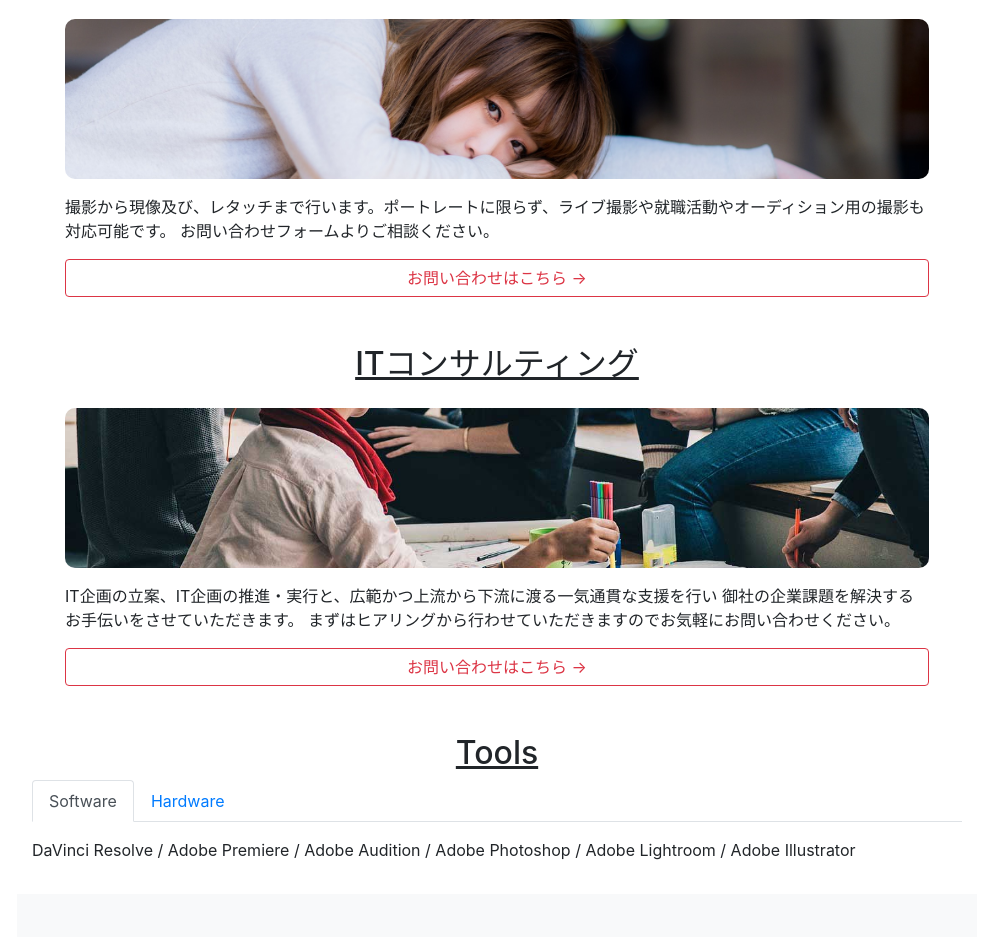
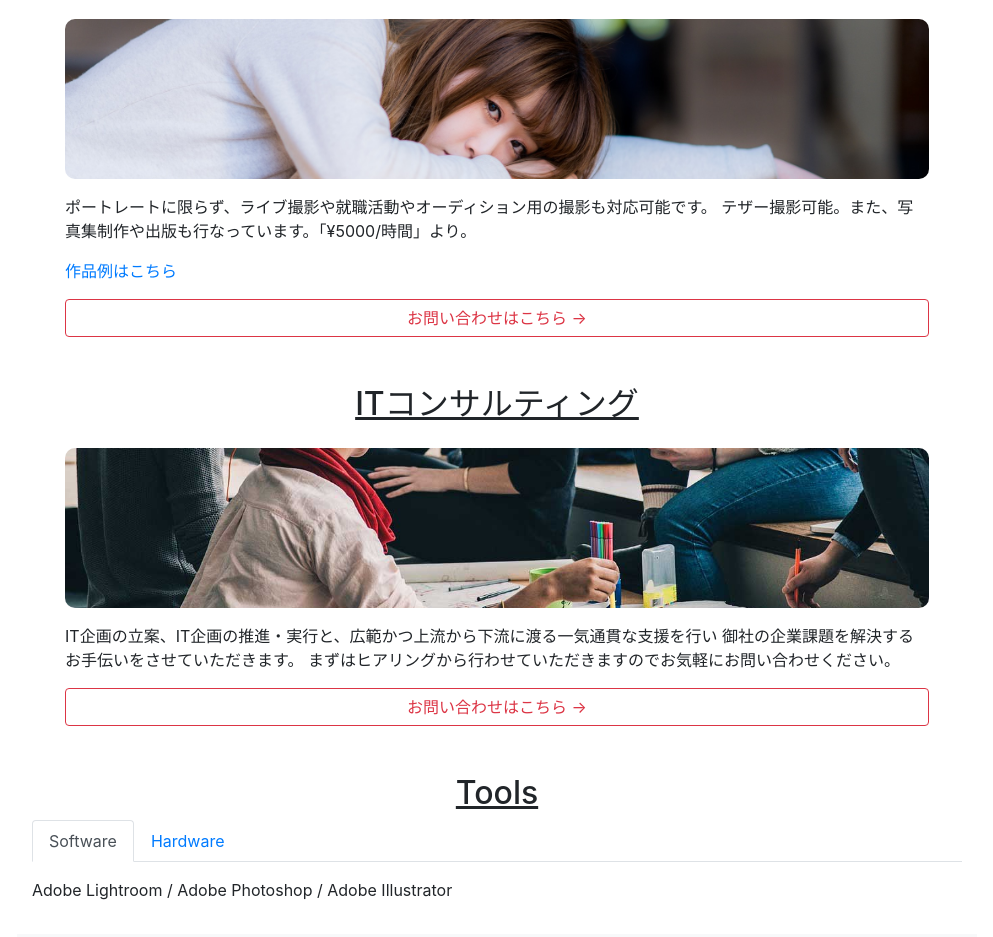
Before and after one commit to nyapp/apptech.hp, a plain HTML site: page index.html in a window 1280 px wide. Shown: the part 377-1314 px from the top of the page, without its empty margins (143-1136 px from the left). Drawn offline with Linux system fonts and the light colour scheme.

Commit message:
Update index.html
address and sentence Changed

```diff
--- a/index.html
+++ b/index.html
@@ -57,8 +57,10 @@
                     </div>
           <div class="row">
             <div class="col-md-12">
-              <p>撮影から現像及び、レタッチまで行います。ポートレートに限らず、ライブ撮影や就職活動やオーディション用の撮影も対応可能です。
-              お問い合わせフォームよりご相談ください。</p>
+              <p>
+              ポートレートに限らず、ライブ撮影や就職活動やオーディション用の撮影も対応可能です。
+              テザー撮影可能。また、写真集制作や出版も行なっています。「¥5000/時間」より。</p>
+              <p><a href="https://brave1020.myportfolio.com" class="link-secondary">作品例はこちら</a></p>
             </div>
           </div>
           <a href="https://goo.gl/forms/BPYVaAPUplGIqih72" target="_blank"><button type="button" class="btn btn-outline-danger col-md-12">お問い合わせはこちら -></button></a>
@@ -103,10 +105,10 @@
             </ul>
             <div class="tab-content py-3">
               <div id="Software" class="tab-pane active">
-                <p>DaVinci Resolve / Adobe Premiere / Adobe Audition / Adobe Photoshop / Adobe Lightroom / Adobe Illustrator</p>
+                <p>Adobe Lightroom / Adobe Photoshop / Adobe Illustrator</p>
               </div>
               <div id="Hardware" class="tab-pane">
-                <p>SONY ILCE-6400 / SONY ILCE-7M3 / SONY SEL24F14GM / SONY SEL2870 / SONY SEL50F18F / SONY SEL70300G / SONY SEL85F14GM</p>
+                <p>SONY ILCE-6400 / SONY ILCE-7M3 / SONY SEL24F14GM / SONY SEL85F14GM / SONY FE24-105G OSS</p>
               </div>
             </div>
           </div>
@@ -119,7 +121,7 @@
       </body>
       <footer id="address" class="text-center text-muted py-4">
         <p><b>Apptech</b>　代表：田村勇樹
-          <br>〒810-0004 福岡市中央区渡辺通3-10-24-505
+          <br>〒810-0027 福岡県福岡市中央区御所ヶ谷２ー１５ー１０２
           <br> brave.1020@gmail.com
           <br></p>
         </footer>
```
